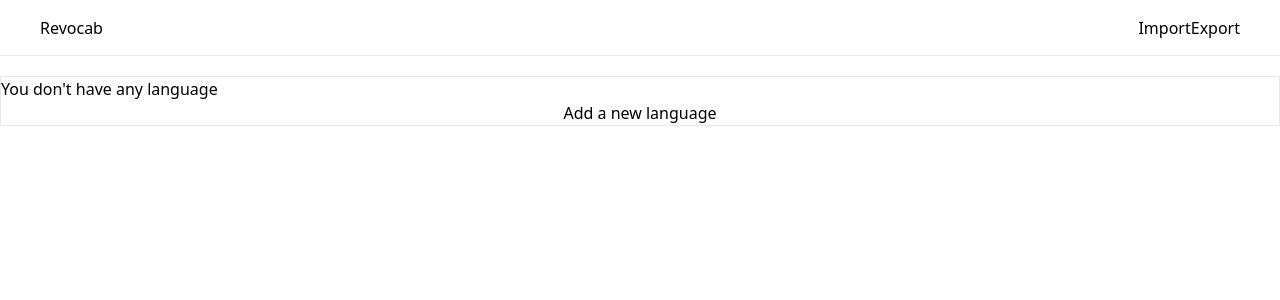
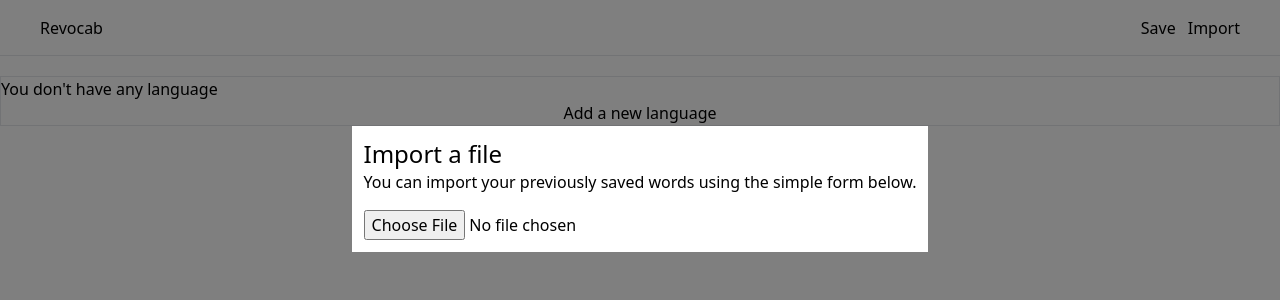
Before and after one commit to tofl/revocab, a Vue app: page / in a window 1280 px wide. Both pictures are taken after a click on the button "Import". Shown: the top 300 px of the page. Built offline with nearby package versions, Linux system fonts and the light colour scheme.

Commit message:
Added import and export functionality

```diff
--- a/src/components/layout/TheHeader.vue
+++ b/src/components/layout/TheHeader.vue
@@ -5,12 +5,66 @@
     </div>
 
     <div>
-      <button>Import</button>
-      <button>Export</button>
+      <button @click="saveStore">Save</button>
+
+      <button
+        class="ml-3"
+        @click="showImportDialog = true"
+      >
+        Import
+      </button>
+      <BaseDialog
+        :show="showImportDialog"
+        @close="showImportDialog = false"
+      >
+        <form>
+          <p class="text-2xl">Import a file</p>
+          <p class="mb-4">You can import your previously saved words using the simple form below.</p>
+
+          <div class="flex">
+            <input
+              type="file"
+              ref="fileUploader"
+              @change="handleFile"
+            />
+            <p v-if="uploadIsDone">
+              Successfully uploaded
+            </p>
+          </div>
+        </form>
+      </BaseDialog>
     </div>
   </header>
 </template>
 
 <script setup>
+import { ref } from 'vue';
 import { RouterLink } from 'vue-router';
+import BaseDialog from '@/components/ui/BaseDialog.vue';
+import { useLanguagesStore } from '@/stores/languages';
+
+const languagesStore = useLanguagesStore();
+
+async function saveStore() {
+  const blob = new Blob([JSON.stringify(languagesStore.data)], { type: 'text/plain' });
+  const a = document.createElement('a');
+  a.download = 'revocab.json';
+  a.href = window.URL.createObjectURL(blob);
+  a.dataset.downloadurl = ['text/json', a.download, a.href].join(':');
+  a.click();
+}
+
+const showImportDialog = ref(false);
+const uploadIsDone = ref(false);
+
+function handleFile(e) {
+  const reader = new FileReader();
+  reader.onload = () => {
+    languagesStore.$patch({ data: JSON.parse(reader.result) });
+    localStorage.setItem('data', reader.result);
+    uploadIsDone.value = true;
+  };
+
+  reader.readAsText(e.target.files[0]);
+}
 </script>
```
